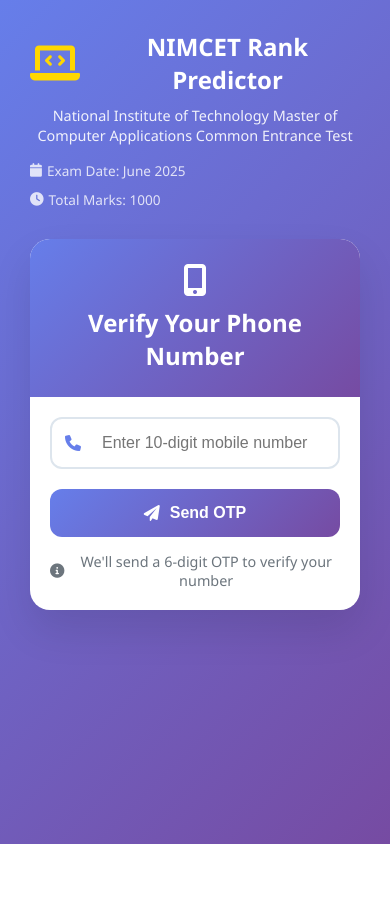
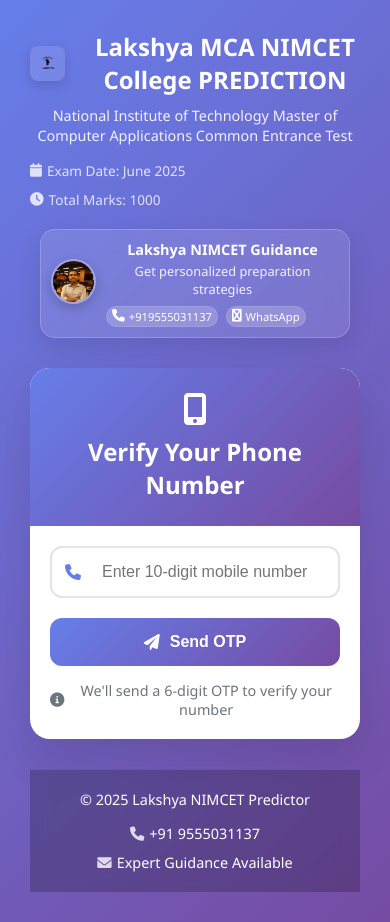
Before and after one commit to DevJadon04/Lakshya-nimcet-predictor, a website: page public/index.html in a window 390 px wide. Before the commit the page ends 844 px from the top, so only its background shows below. Drawn offline with Linux system fonts and the light colour scheme.

Commit message:
Add Lakshya logo, trainer photo, contact info and EWS category support
- Replace laptop icon with Lakshya logo in header
- Add trainer photo with contact information
- Add clickable phone number and WhatsApp link
- Add branded footer with contact details
- Add EWS category to all 17 colleges
- Add responsive styling for mobile devices
- Maintain all existing functionality

```diff
--- a/public/index.html
+++ b/public/index.html
@@ -12,13 +12,37 @@
         <!-- Header -->
         <header class="header">
             <div class="logo">
-                <i class="fas fa-laptop-code"></i>
-                <h1>NIMCET Rank Predictor</h1>
+                <img src="/images/lakshya-logo.png" alt="Lakshya Logo" class="logo-image" onerror="this.style.display='none'; this.nextElementSibling.style.display='inline-block';">
+                <i class="fas fa-laptop-code" style="display:none;"></i>
+                <h1>Lakshya MCA NIMCET College PREDICTION </h1>
             </div>
             <p class="subtitle">National Institute of Technology Master of Computer Applications Common Entrance Test</p>
             <div class="exam-info">
                 <span><i class="fas fa-calendar"></i> Exam Date: June 2025</span>
                 <span><i class="fas fa-clock"></i> Total Marks: 1000</span>
+            </div>
+
+            <!-- Trainer Section - NEW ADDITION -->
+            <div class="trainer-section">
+                <div class="trainer-card">
+                    <div class="trainer-photo">
+                        <img src="/images/trainer.jpg" alt="NIMCET Expert Trainer" class="trainer-img">
+                    </div>
+                    <div class="trainer-info">
+                        <h3>Lakshya NIMCET Guidance</h3>
+                        <p>Get personalized preparation strategies</p>
+                        <div class="contact-info">
+                            <span class="contact-item">
+                                <i class="fas fa-phone"></i>
+                                <a href="tel:+919555031137">+919555031137</a>
+                            </span>
+                            <span class="contact-item">
+                                <i class="fas fa-whatsapp"></i>
+                                <a href="https://wa.me/+919555031137" target="_blank">WhatsApp</a>
+                            </span>
+                        </div>
+                    </div>
+                </div>
             </div>
         </header>
 
@@ -127,12 +151,13 @@
 
                     <div class="input-group">
                         <i class="fas fa-users"></i>
-                        <select id="categorySelect">
-                            <option value="General">General</option>
-                            <option value="OBC">OBC (Other Backward Classes)</option>
-                            <option value="SC">SC (Scheduled Caste)</option>
-                            <option value="ST">ST (Scheduled Tribe)</option>
-                            <option value="PWD">PWD (Person with Disability)</option>
+                        <select id="categorySelect" class="form-select">
+                           <option value="General">General</option>
+                           <option value="EWS">EWS (Economically Weaker Section)</option>
+                           <option value="OBC">OBC (Other Backward Classes)</option>
+                           <option value="SC">SC (Scheduled Castes)</option>
+                           <option value="ST">ST (Scheduled Tribes)</option>
+                           <option value="PWD">PWD (Persons with Disability)</option>
                         </select>
                     </div>
 
@@ -223,6 +248,19 @@
 
         <!-- Toast Notifications -->
         <div id="toast" class="toast"></div>
+
+        <!-- Footer with Contact - NEW ADDITION -->
+        <footer class="app-footer">
+            <div class="footer-content">
+                <div class="footer-brand">
+                    <span>© 2025 Lakshya NIMCET Predictor</span>
+                </div>
+                <div class="footer-contact">
+                    <span><i class="fas fa-phone"></i> <a href="tel:+919555031137">+91 9555031137</a></span>
+                    <span><i class="fas fa-envelope"></i> Expert Guidance Available</span>
+                </div>
+            </div>
+        </footer>
     </div>
 
     <script src="script.js"></script>
--- a/public/style.css
+++ b/public/style.css
@@ -17,11 +17,217 @@
 }
 
 /* Header Styles */
+
+
 .header {
     text-align: center;
     margin-bottom: 30px;
     color: white;
 }
+
+/* Logo Image Styling */
+.logo-image {
+    width: 45px;
+    height: 45px;
+    margin-right: 15px;
+    border-radius: 8px;
+    object-fit: contain;
+    background: rgba(255, 255, 255, 0.1);
+    padding: 5px;
+    box-shadow: 0 4px 12px rgba(0,0,0,0.15);
+}
+
+/* Trainer Section */
+.trainer-section {
+    margin: 20px 0;
+    padding: 0 20px;
+}
+
+.trainer-card {
+    background: rgba(255, 255, 255, 0.1);
+    border-radius: 15px;
+    padding: 15px;
+    display: flex;
+    align-items: center;
+    gap: 15px;
+    backdrop-filter: blur(10px);
+    border: 1px solid rgba(255, 255, 255, 0.2);
+    max-width: 500px;
+    margin: 0 auto;
+    box-shadow: 0 8px 25px rgba(0,0,0,0.1);
+}
+
+.trainer-img {
+    width: 60px;
+    height: 60px;
+    border-radius: 50%;
+    object-fit: cover;
+    border: 2px solid rgba(255, 255, 255, 0.3);
+    box-shadow: 0 4px 12px rgba(0,0,0,0.2);
+}
+
+.trainer-info h3 {
+    color: white;
+    font-size: 1rem;
+    margin: 0 0 3px 0;
+    font-weight: 600;
+}
+
+.trainer-info p {
+    color: rgba(255, 255, 255, 0.9);
+    font-size: 0.85rem;
+    margin: 0 0 8px 0;
+}
+
+.contact-info {
+    display: flex;
+    gap: 10px;
+    flex-wrap: wrap;
+}
+
+.contact-item {
+    display: flex;
+    align-items: center;
+    gap: 4px;
+    background: rgba(255, 255, 255, 0.2);
+    padding: 4px 8px;
+    border-radius: 15px;
+    font-size: 0.8rem;
+    border: 1px solid rgba(255, 255, 255, 0.1);
+}
+
+.contact-item i {
+    font-size: 0.8rem;
+}
+
+.contact-item a {
+    color: white;
+    text-decoration: none;
+    font-weight: 500;
+}
+
+.contact-item a:hover {
+    text-decoration: underline;
+}
+
+/* Footer Styling */
+.app-footer {
+    background: rgba(0, 0, 0, 0.2);
+    color: white;
+    padding: 20px;
+    margin-top: 30px;
+    backdrop-filter: blur(10px);
+    border-top: 1px solid rgba(255, 255, 255, 0.1);
+}
+
+.footer-content {
+    display: flex;
+    justify-content: space-between;
+    align-items: center;
+    max-width: 800px;
+    margin: 0 auto;
+    font-size: 0.9rem;
+}
+
+.footer-brand {
+    font-weight: 500;
+}
+
+.footer-contact {
+    display: flex;
+    gap: 20px;
+    align-items: center;
+}
+
+.footer-contact span {
+    display: flex;
+    align-items: center;
+    gap: 5px;
+}
+
+.footer-contact a {
+    color: white;
+    text-decoration: none;
+    font-weight: 500;
+}
+
+.footer-contact a:hover {
+    text-decoration: underline;
+}
+
+.footer-contact i {
+    font-size: 0.9rem;
+    opacity: 0.8;
+}
+
+/* Mobile Responsive */
+@media (max-width: 768px) {
+    .logo-image {
+        width: 35px;
+        height: 35px;
+        margin-right: 10px;
+    }
+
+    .trainer-card {
+        padding: 12px;
+        gap: 12px;
+    }
+
+    .trainer-img {
+        width: 50px;
+        height: 50px;
+    }
+
+    .trainer-info h3 {
+        font-size: 0.9rem;
+    }
+
+    .trainer-info p {
+        font-size: 0.8rem;
+    }
+
+    .contact-item {
+        font-size: 0.75rem;
+        padding: 3px 6px;
+    }
+
+    .footer-content {
+        flex-direction: column;
+        gap: 15px;
+        text-align: center;
+    }
+
+    .footer-contact {
+        flex-direction: column;
+        gap: 10px;
+    }
+}
+
+@media (max-width: 480px) {
+    .trainer-section {
+        padding: 0 10px;
+    }
+
+    .trainer-card {
+        padding: 10px;
+        gap: 10px;
+    }
+
+    .trainer-img {
+        width: 45px;
+        height: 45px;
+    }
+
+    .contact-info {
+        gap: 8px;
+    }
+
+    .contact-item {
+        font-size: 0.7rem;
+        padding: 2px 5px;
+    }
+}
+
 
 .logo {
     display: flex;
```
Also changed, not shown: server.js (+37 -2 lines), public/images/lakshya-logo.jpg (added), public/images/lakshya-logo.png (added), public/images/logo.png-removebg-preview.png (added), public/images/trainer.jpg (added), 2 other files.
